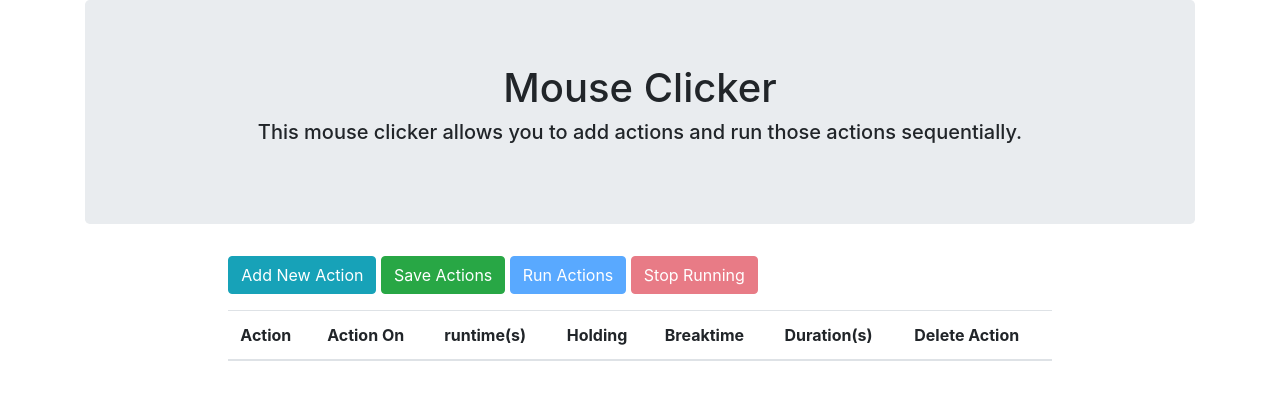
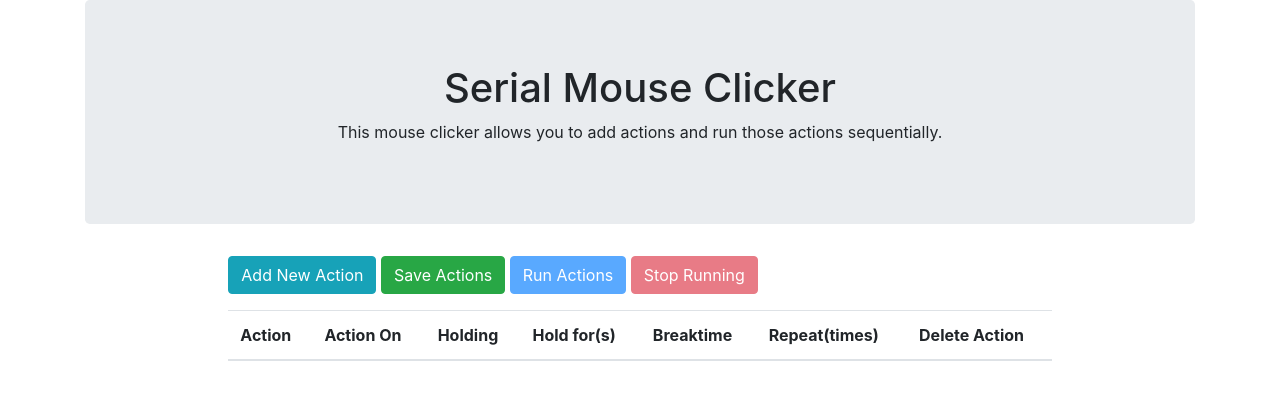
Before and after one commit to JerryLiux64/Serial_Mouse_Clicker, a Flask app: page / in a window 1280 px wide. Shown: the top 400 px of the page. Run offline with Flask 2, Linux system fonts and the light colour scheme; lists and menus that the app fills with data are empty; some libraries are stand-ins or nearby versions.

Commit message:
Move holding next to actionOn. Change duration to be the duration of a single action. Disable duration if holding is No. Add 'Repeat'.

```diff
--- a/webpage/templates/index.html
+++ b/webpage/templates/index.html
@@ -1,14 +1,12 @@
 {% extends 'base.html' %}
 {% block header %}
 <div align="center">
-    <h5>{% block title %}
     <div class="container">
         <div class="jumbotron">
-            <h1>Mouse Clicker</h1>
+            <h1>{% block title %}Serial Mouse Clicker{% endblock %}</h1>
             <p>This mouse clicker allows you to add actions and run those actions sequentially.</p>
         </div>
     </div>
-    {% endblock %}</h5>
 </div>
 {% endblock %}
 
@@ -36,7 +34,7 @@
         </div>
         <div class="col">
             <form>
-                <select name="duration" id="duration" class="custom-select mb-3">
+                <select name="actIteration" id="actIteration" class="custom-select mb-3">
                     <option selected disabled>Select Actions</option>
                     <option value="mouse">Click Mouse</option>
                     <option value="key">Press Key</option>
@@ -83,10 +81,10 @@
                 <tr>
                     <th>Action</th>
                     <th>Action On</th>
-                    <th>runtime(s)</th>
                     <th>Holding</th>
+                    <th>Hold for(s)</th>
                     <th>Breaktime</th>
-                    <th>Duration(s)</th>
+                    <th>Repeat(times)</th>
                     <th>Delete Action</th>
                 </tr>
             </thead>
@@ -110,10 +108,10 @@ function storeTable()
         TableData[row]={
             "action" : $(tr).find('#actions').val()
             , "actionOn" :$(tr).find('#target').val()
-            , "runtime" : $(tr).find('#runtime').val()
             , "holding" : $(tr).find('#holding').val()
+            , "duration" : $(tr).find('#duration').val()
             , "breaktime" : $(tr).find('#breaktime').val()
-            , "duration" : $(tr).find('#duration').val()
+            , "actIteration" : $(tr).find('#actIteration').val()
         }
     });
     TableData.shift(); // first row is the table header - so remove
@@ -145,9 +143,6 @@ $(document).ready(function(){
                     '</form>' +
                     '</td>' +
                     '<td>' +
-                '<input name="runtime" id="runtime" class="form-control" placeholder="Runtime in seconds" type="number" step="0.01">' +
-                '</td>' +
-                '<td>' +
                         '<form>' +
                             '<select name="holding" id="holding" class="form-control mb-3">' +
                                 '<option selected>Yes</option>' +
@@ -156,10 +151,13 @@ $(document).ready(function(){
                         '</form>' +
                     '</td>' +
                     '<td>' +
+                        '<input name="duration" id="duration" class="form-control" placeholder="Duration in seconds" type="number" step="0.01">' +
+                    '</td>' +
+                    '<td>' +
                         '<input name="breaktime" id="breaktime" class="form-control" placeholder="Breaktime in seconds" type="number" step="0.01" value="0" >' +
                     '</td>' +
                     '<td>' +
-                '<input name="duration" id="duration" class="form-control" placeholder="Duration in seconds" type="number" step="0.01">' +
+                        '<input name="actIteration" id="actIteration" class="form-control" placeholder="Repeat times" type="number" step="1">' +
                     '</td>' +
                     '<td>' +
                         '<a class="delete" title="Delete" data-toggle="tooltip"><i class="material-icons">&#xE872;</i></a>' +
@@ -283,6 +281,18 @@ $(document).ready(function(){
             $(this).removeClass("error");
         }
     });
+
+    $(document).on("change", "#holding", function(){
+        var hold = $(this).val();
+        if(hold == "No"){
+            $("#duration").attr("value", "0");
+            $("#duration").attr("disabled", true);
+        }
+        else{
+            $("#duration").removeAttr("value");
+            $("#duration").attr("disabled", false);
+        }
+    });
 });
 </script>
 
```
Lines whose indentation alone changed are shown as unchanged.
